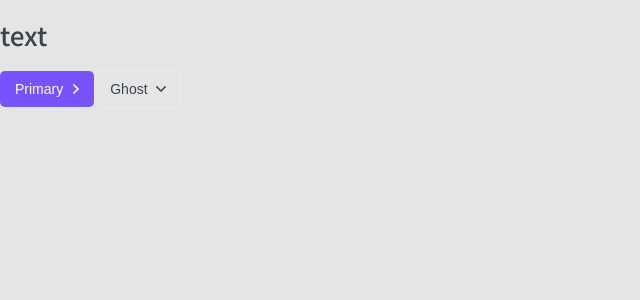
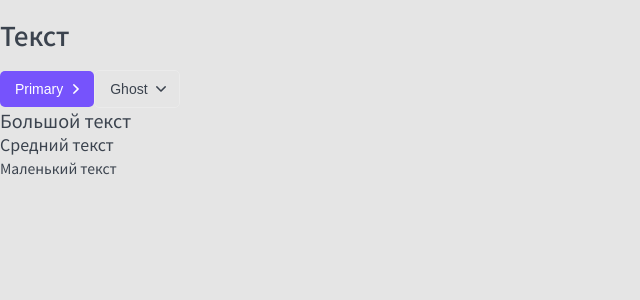
Before and after one commit to romanich141/nextjs-top-app, a Next.js app: page / in a window 1280 px wide. Shown: the top 300 px of the page, without its empty margins (0-640 px from the left). Built offline with nearby package versions, Linux system fonts and the light colour scheme.

Commit message:
add component P; add props for P; add styles for P

```diff
--- a/components/Button/Button.module.css
+++ b/components/Button/Button.module.css
@@ -48,8 +48,8 @@
 }
 
 .arrow.down {
+	transition: rotate 0.2s;
 	transform: rotate(90deg);
-	transition: rotate 0.2s;
 }
 
 .primary svg,
--- a/components/Button/Button.props.ts
+++ b/components/Button/Button.props.ts
@@ -1,6 +1,6 @@
 import { ButtonHTMLAttributes, DetailedHTMLProps, ReactNode } from "react";
 
-export interface ButtonProps extends DetailedHTMLProps<ButtonHTMLAttributes<HTMLButtonElement>, HTMLButtonElement>{
+export interface ButtonProps extends DetailedHTMLProps<ButtonHTMLAttributes<HTMLButtonElement>, HTMLButtonElement> {
     appearance: 'primary' | 'ghost',
     children: ReactNode,
     arrow?: 'right' | "down" | "none",
--- /dev/null
+++ b/components/P/P.module.css
@@ -0,0 +1,22 @@
+.p {
+	--font-size: 13px;
+
+	margin: 0;
+
+	color: var(--black);
+
+	font-size: var(--font-size);
+	line-height: 24px;
+}
+
+.p.sm {
+	--font-size: 14px;
+}
+
+.p.md {
+	--font-size: 16px;
+}
+
+.p.lg {
+	--font-size: 18px;
+}
--- /dev/null
+++ b/components/P/P.props.ts
@@ -0,0 +1,6 @@
+import { DetailedHTMLProps, HTMLAttributes, ReactNode } from "react";
+
+export interface PProps extends DetailedHTMLProps<HTMLAttributes<HTMLParagraphElement>, HTMLParagraphElement> {
+    size: 'sm' | 'md' | 'lg',
+    children: ReactNode,
+}
--- /dev/null
+++ b/components/P/P.tsx
@@ -0,0 +1,23 @@
+import React from "react";
+import { PProps } from "./P.props";
+import cn from "classnames";
+import styles from "./P.module.css"
+
+const P = ({ children, size = "md", className = "", ...props }: PProps): JSX.Element => {
+    return (
+        <p
+            className={
+                cn(styles.p, className, {
+                    [styles.sm]: size === "sm",
+                    [styles.md]: size === "md",
+                    [styles.lg]: size === "lg",
+                })
+            }
+            { ...props }
+        >
+            { children }
+        </p>
+    );
+}
+
+export default P;
--- a/components/index.ts
+++ b/components/index.ts
@@ -1,2 +1,3 @@
 export * from "./Htag/Htag";
 export * from "./Button/Button";
+export * from "./P/P";
--- a/pages/index.tsx
+++ b/pages/index.tsx
@@ -1,26 +1,27 @@
 import React from "react";
 import Button from "../components/Button/Button";
 import Htag from "../components/Htag/Htag";
+import P from "../components/P/P";
 
 export default function Home(): JSX.Element {
   return (
     <div>
-        <Htag
-          tag="h1"
-          children="text"
-        />
+        <Htag tag="h1" children="Текст" />
 
         <Button
-          onClick={ () => console.log("click") }
           appearance="primary"
           arrow="right"
-        >Primary</Button>
+          children="Primary"
+        />
         <Button
           appearance="ghost"
           arrow="down"
-        >
-          Ghost
-        </Button>
+          children="Ghost"
+        />
+
+        <P size="lg">{"Большой текст"}</P>
+        <P size="md">{"Средний текст"}</P>
+        <P size="sm">{"Маленький текст"}</P>
     </div>
   );
 }
```
